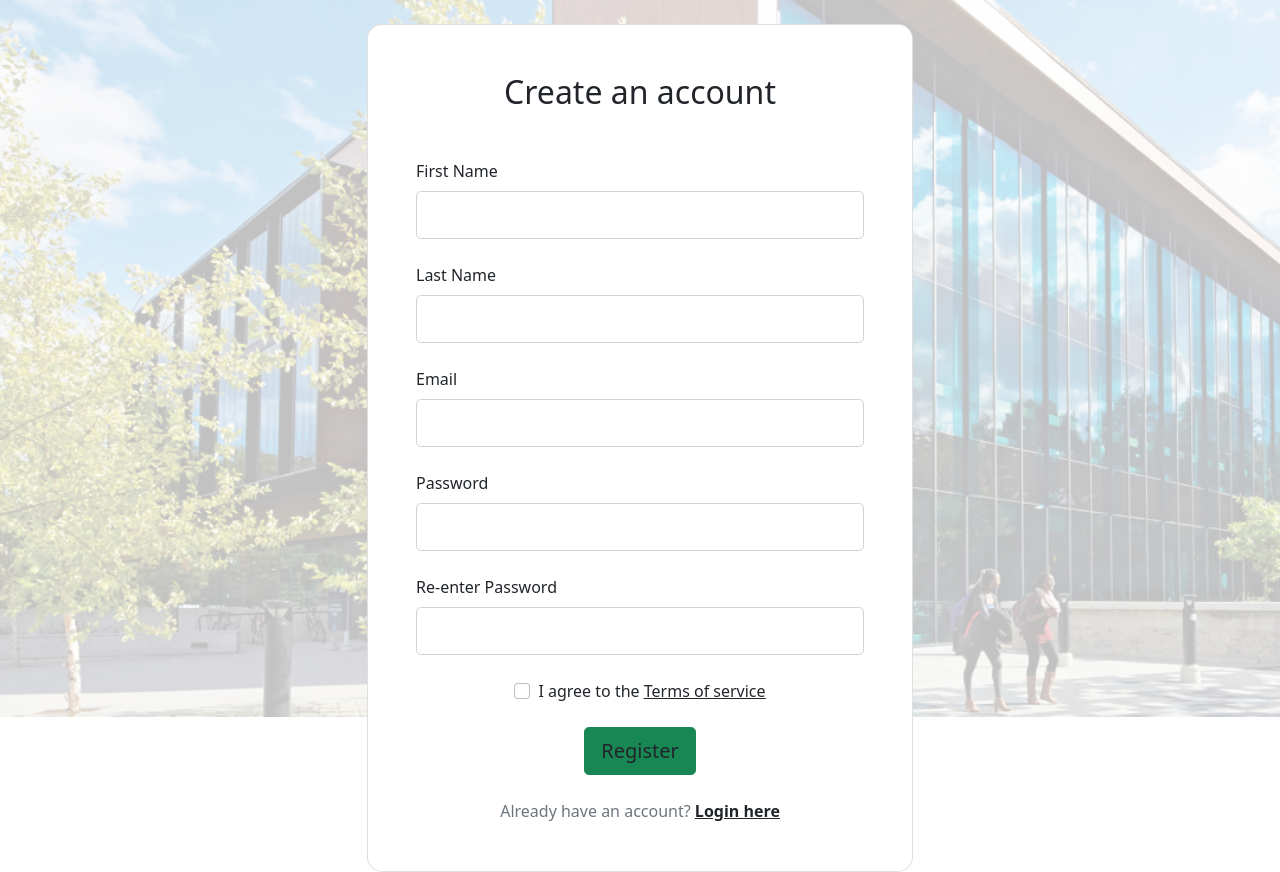
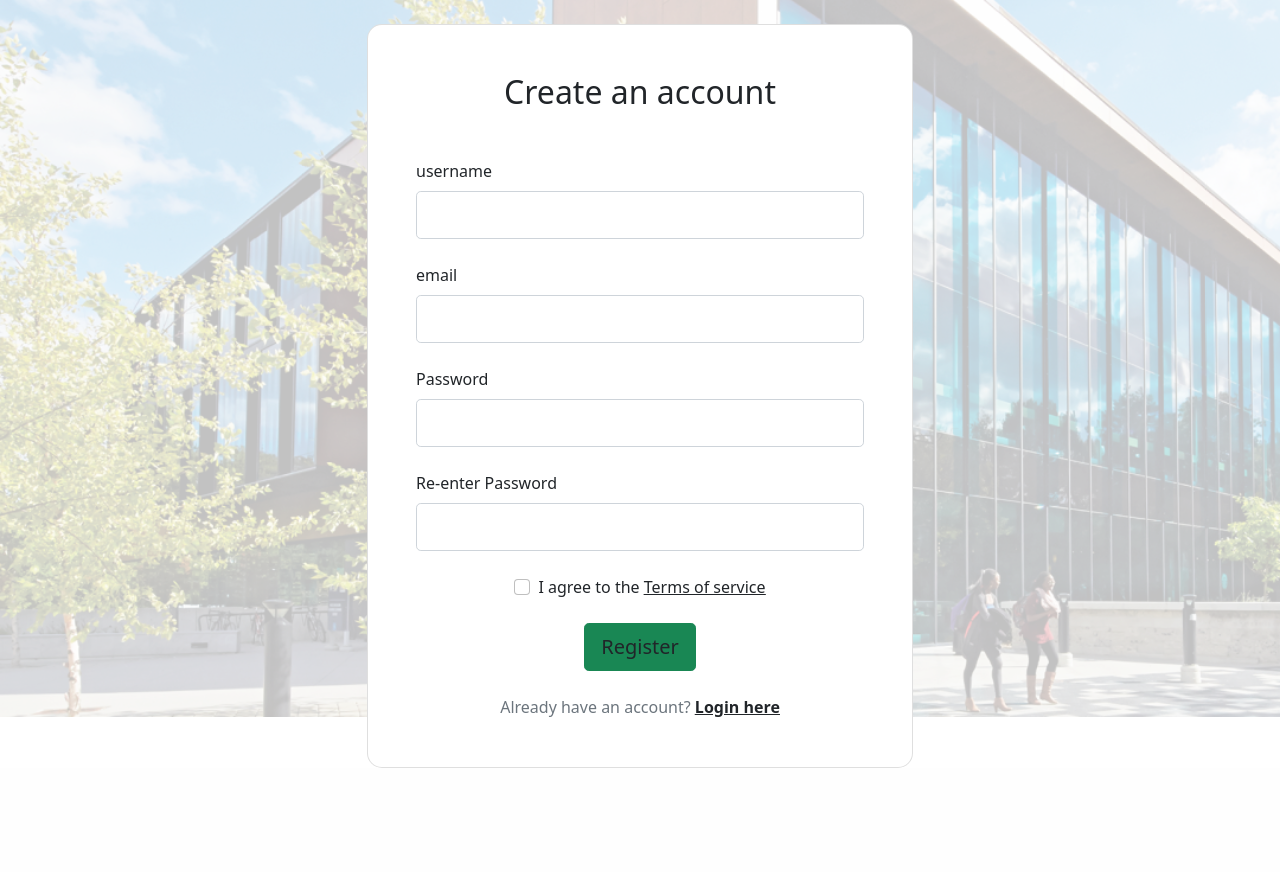
Before and after one commit to hezhongq/UTMarketplace, a Django app: page /home/signup/ in a window 1280 px wide. Shown: the part 83-955 px from the top of the page. After the commit the page ends 851 px from the top, so only its background shows below. Run offline with Django 4.2, Linux system fonts and the light colour scheme.

Commit message:
[UT-71]Finished linking

```diff
--- a/src/users/templates/users/home.html
+++ b/src/users/templates/users/home.html
@@ -20,7 +20,7 @@
 		<div class="container-fluid">
 			<a href="">
 				<div class="">
-					<img class="m-2" id="nav-img" src="img/logo.png">
+					<img class="m-2" id="nav-img" src="./img/logo.png">
 				</div>
 			</a>
 		</div>
--- a/src/users/templates/users/signup.html
+++ b/src/users/templates/users/signup.html
@@ -1,6 +1,5 @@
 <!DOCTYPE html>
 <html lang="en">
-
 <head>
     <meta charset="UTF-8">
     <meta http-equiv="X-UA-Compatible" content="IE=edge">
@@ -15,7 +14,7 @@
 <body>
     <nav class="navbar navbar-expand-lg navbar-dark bg-primary mb-4">
         <div class="container d-flex justify-content-center">
-            <img id="nav-img" src="img/logo.png">
+            <img id="nav-img" src="./img/logo.png">
         </div>
     </nav>
 
@@ -27,35 +26,29 @@
                         <div class="card" style="border-radius: 15px;">
                             <div class="card-body p-5">
                                 <h2 class="text-center mb-5">Create an account</h2>
-                                <form method="POST">
-
+                                <form action="." method="post">
+                                    {% csrf_token %}
                                     <div class="form-outline mb-4">
-                                        <label for="fname-field" class="form-label"> First Name</label>
-                                        <input required type="text" id="fname-field"
+                                        <label for="fname-field" class="form-label">username</label>
+                                        <input required type="text" id="fname-field" name="username"
                                             class="form-control form-control-lg" />
                                     </div>
 
                                     <div class="form-outline mb-4">
-                                        <label for="lname-field" class="form-label"> Last Name</label>
-                                        <input required type="text" id="lname-field"
-                                            class="form-control form-control-lg" />
-                                    </div>
-
-                                    <div class="form-outline mb-4">
-                                        <label for="email-field" class="form-label"> Email</label>
-                                        <input required type="email" id="email-field"
+                                        <label for="email-field" class="form-label">email</label>
+                                        <input required type="email" id="email-field" name="email"
                                             class="form-control form-control-lg" />
                                     </div>
 
                                     <div class="form-outline mb-4">
                                         <label for="password-field" class="form-label">Password</label>
-                                        <input required type="password" id="password-field"
+                                        <input required type="password" id="password-field" name="password1"
                                             class="form-control form-control-lg" />
                                     </div>
 
                                     <div class="form-outline mb-4">
                                         <label for="confirm-password-field" class="form-label">Re-enter Password</label>
-                                        <input required type="password" id="confirm-password-field"
+                                        <input required type="password" id="confirm-password-field" name="password2"
                                             class="form-control form-control-lg" />
                                     </div>
 
@@ -68,7 +61,7 @@
                                     </div>
 
                                     <div class="d-flex justify-content-center">
-                                        <button type="submit" class="btn btn-success btn-block btn-lg gradient-custom-4 text-body">Register</button>
+                                        <button type="submit" value="OK" class="btn btn-success btn-block btn-lg gradient-custom-4 text-body">Register</button>
                                     </div>
 
                                     <p class="text-center text-muted mt-4 mb-0">Already have an account? <a
--- a/src/users/urls.py
+++ b/src/users/urls.py
@@ -6,6 +6,5 @@ urlpatterns = [
     path('', views.home, name="home"),  # URL to home page
     path('home/', views.home, name="home"),  # URL to home page
     path('signup/', views.register, name="signup"),
-    path('create/', views.register, name="signup"),
     path('login/', views.login, name="login"),
 ]
```
Also changed, not shown: src/users/templates/users/login.html (+6 -5 lines).
